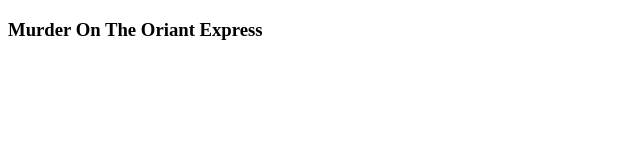
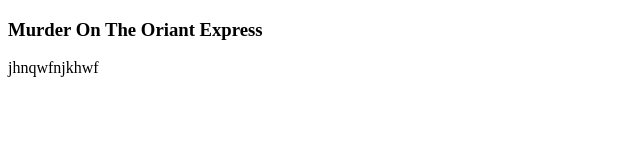
Before and after one commit to kzeberga/book, a plain HTML site: page index.html in a window 1280 px wide. Shown: the whole page, without its empty margins (0-640 px from the left). Drawn offline with Linux system fonts and the light colour scheme.

Commit message:
Update index.html

```diff
--- a/index.html
+++ b/index.html
@@ -3,6 +3,7 @@
     <head></head>
     <body>
         <h3>Murder On The Oriant Express</h3>
+        <p> jhnqwfnjkhwf </p>
 
     </body>
 </html>
```
